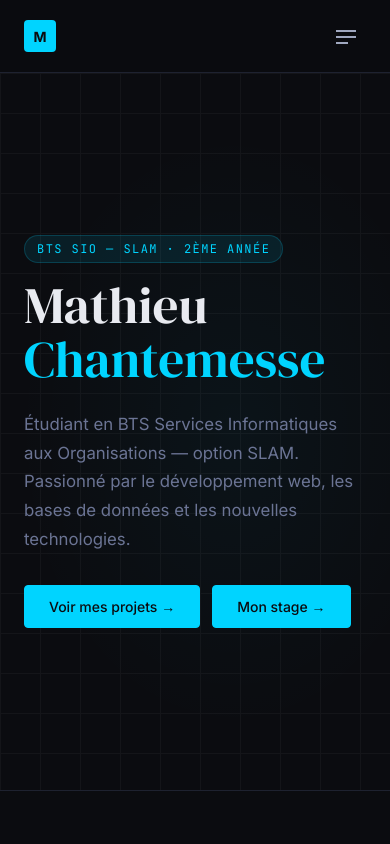
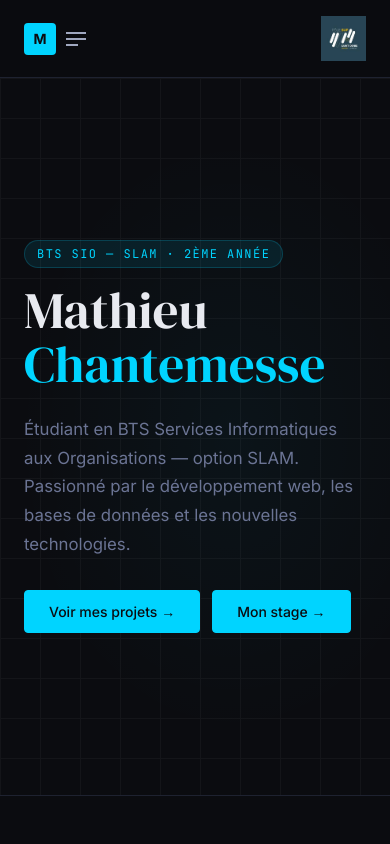
Before and after one commit to BloodLord213/Portfolio, a plain HTML site: page index.html in a window 390 px wide. Shown: the top 844 px of the page. Drawn offline with Linux system fonts and the light colour scheme.

Commit message:
ajout logo polesup

```diff
--- a/CSS/styles.css
+++ b/CSS/styles.css
@@ -123,6 +123,17 @@ img {
     border-bottom-color: var(--primary);
     background: #00d4ff18;
     color: var(--primary);
+}
+.navbar-logo {
+    display: flex;
+    align-items: center;
+    margin-left: 1rem;
+}
+
+.navbar-logo img {
+    width: 55px;
+    height: 55px;
+    object-fit: contain;
 }
 
 /* Menu mobile : case à cocher cachée + label (aucun JavaScript) */
@@ -839,6 +850,14 @@ img {
         align-items: flex-start;
         flex-direction: column;
     }
+    .navbar-logo {
+    margin-left: auto;
+    }
+
+    .navbar-logo img {
+        width: 45px;
+        height: 45px;
+    }
 }
 @media (max-width: 520px) {
     .brand-name {
--- a/index.html
+++ b/index.html
@@ -29,6 +29,10 @@
                 <li><a class="nav-link" href="HTML/Stages.html">Stages</a></li>
                 <li><a class="nav-link" href="HTML/veille.html">Veille techno</a></li>
             </ul>
+
+            <div class="navbar-logo">
+                <img src="img/logo_saint_denis.jpg" alt="Logo Saint-Denis">
+            </div>
         </nav>
 
         <main>
```
Also changed, not shown: img/logo_saint_denis.jpg (added), img/site-filiere.jpg (added).
